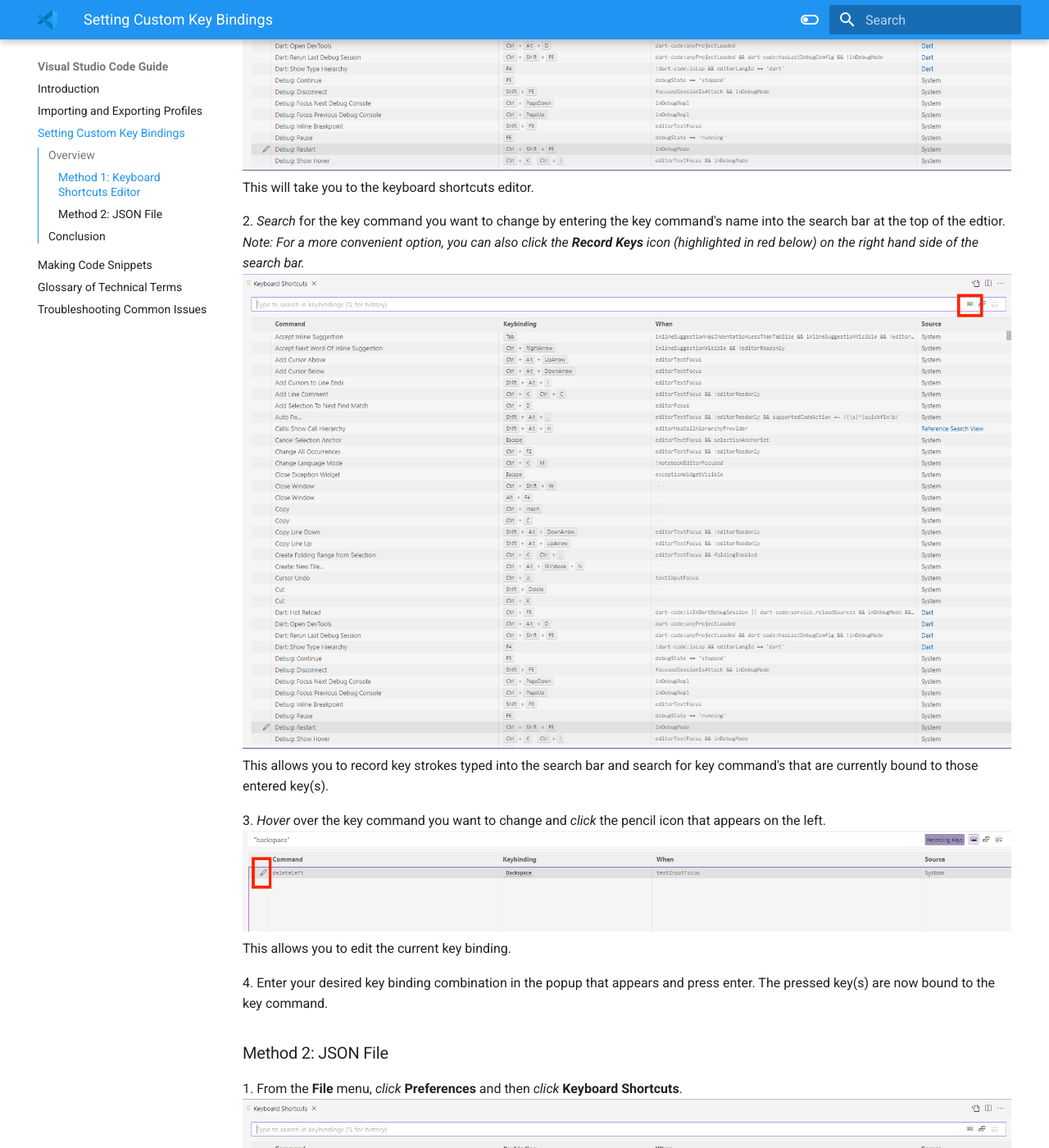
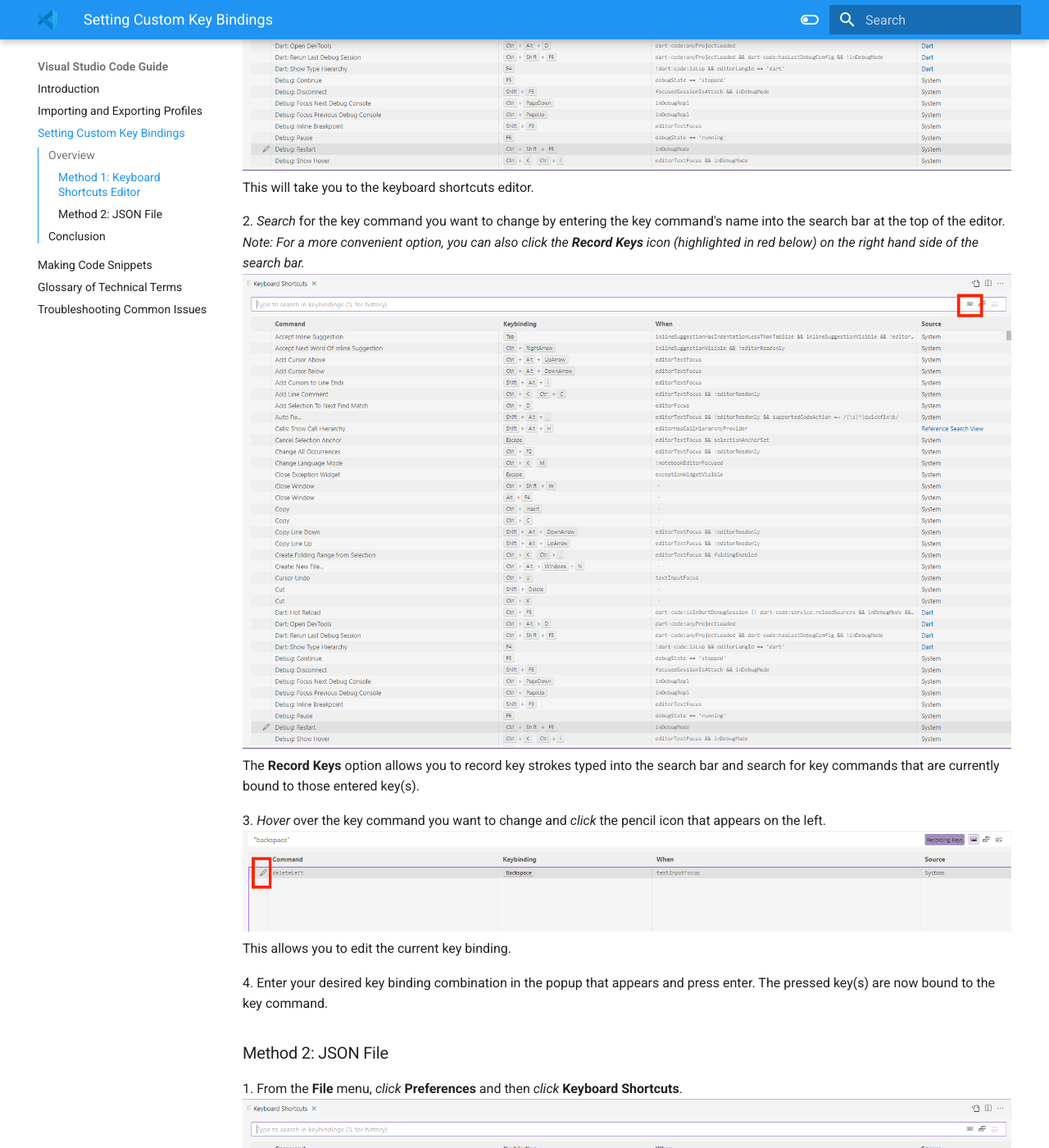
Before and after one commit to cc-dev-65535/mkdocs, an MkDocs documentation site: the page built from docs/key-bindings.md, in a window 1280 px wide and 1400 px high, scrolled down 782 px. Shown: the whole window at 82% size. Built offline with MkDocs 1.6.1 and Material for MkDocs 9.7.7, drawn with Linux system fonts in a browser that asks for light colours; some of the changed text lies outside the part shown.

Commit message:
Edit key binding page

```diff
--- a/docs/key-bindings.md
+++ b/docs/key-bindings.md
@@ -9,10 +9,10 @@
 ![image](images/page3-img1.PNG)
 This will take you to the keyboard shortcuts editor.
 
-2\. *Search* for the key command you want to change by entering the key command's name into the search bar at the top of the edtior.
+2\. *Search* for the key command you want to change by entering the key command's name into the search bar at the top of the editor.
 *Note: For a more convenient option, you can also *click* the **Record Keys** icon (highlighted in red below) on the right hand side of the search bar.*
 ![image](images/page3-img2.PNG)
-This allows you to record key strokes typed into the search bar and search for key command's that are currently bound to those entered key(s).
+The **Record Keys** option allows you to record key strokes typed into the search bar and search for key commands that are currently bound to those entered key(s).
 
 3\. *Hover* over the key command you want to change and *click* the pencil icon that appears on the left.
 ![image](images/page3-img3.png)
```
Also changed, not shown: other parts of docs/key-bindings.md (+1 -1 lines), docs/glossary.md (+1 -1 lines).
